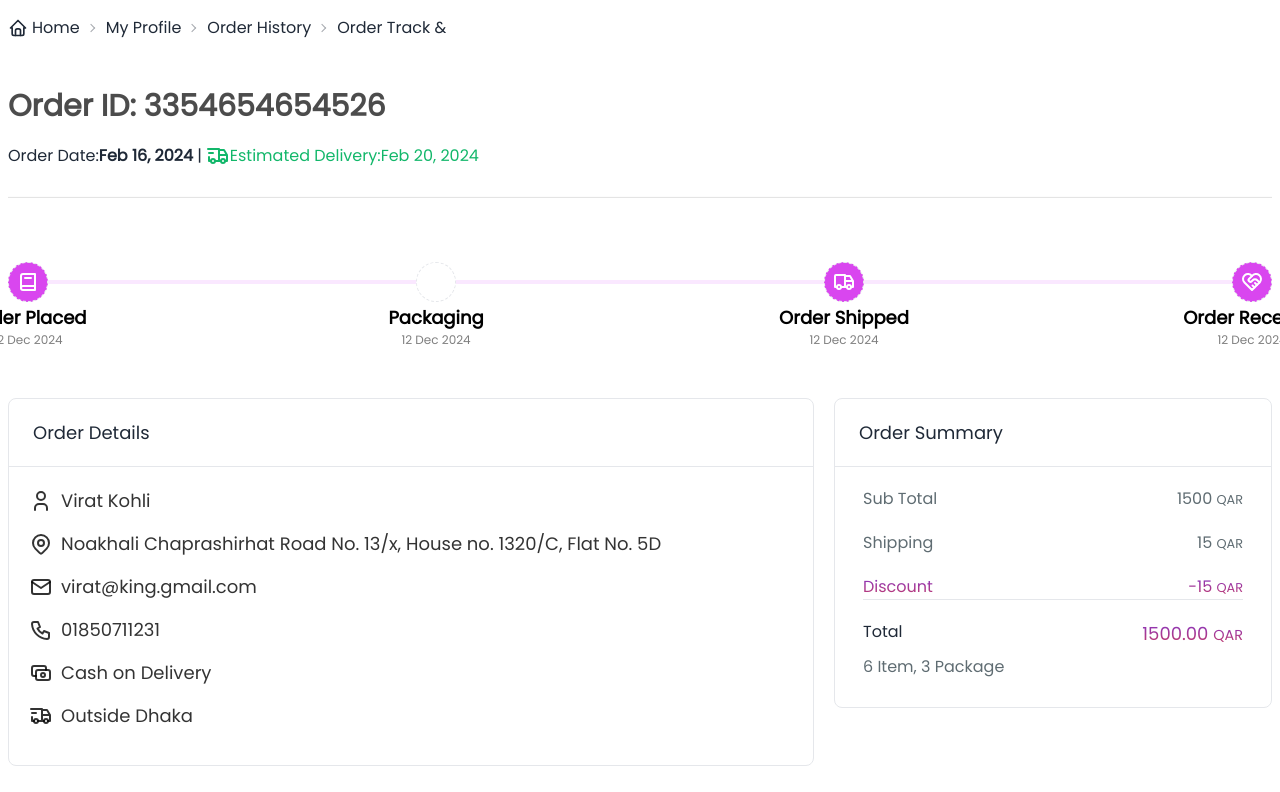
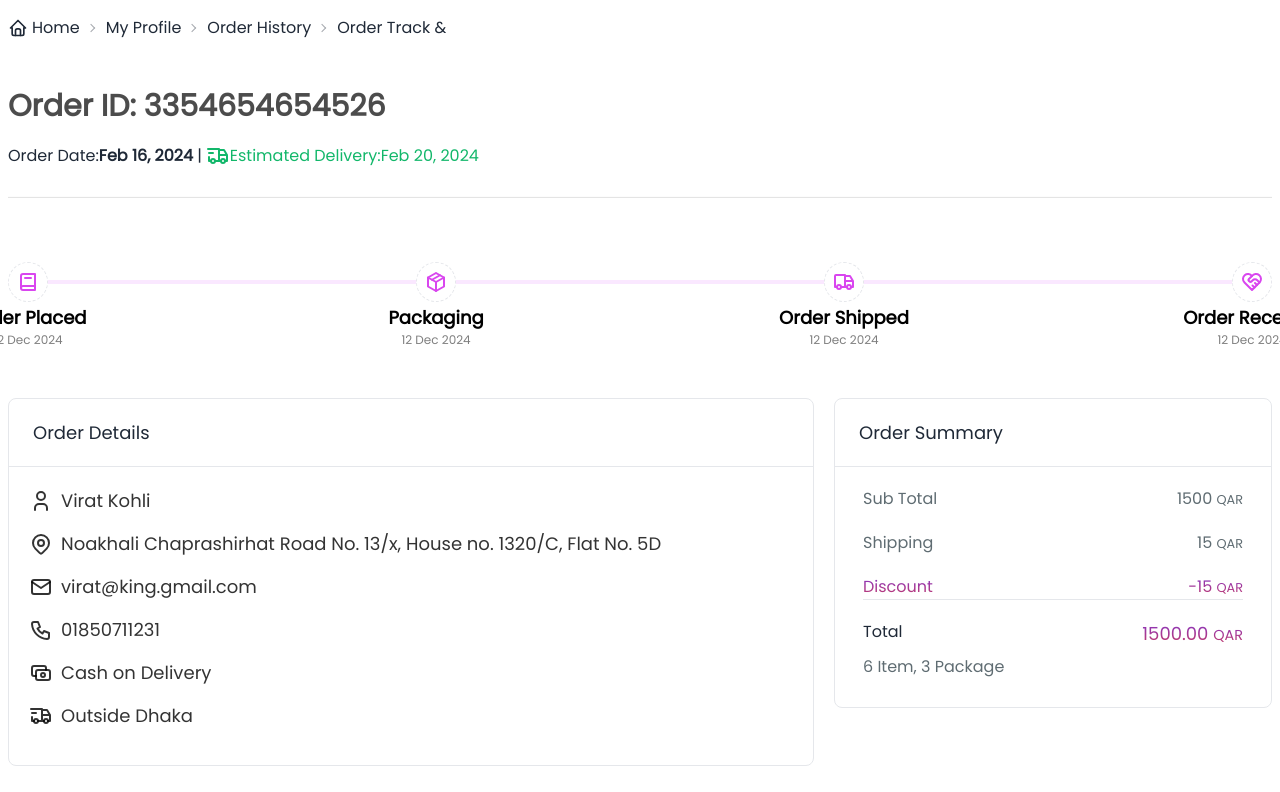
Before and after one commit to expertsquad/q-print-client, a Next.js app: page /ordertrack in a window 1280 px wide. Shown: the top 792 px of the page. Built offline with nearby package versions, Linux system fonts and the light colour scheme.

Commit message:
working on login page

```diff
--- a/package.json
+++ b/package.json
@@ -15,6 +15,7 @@
     "rc-slider": "^10.5.0",
     "react": "^18",
     "react-dom": "^18",
+    "react-hook-form": "^7.49.3",
     "react-redux": "^9.1.0"
   },
   "devDependencies": {
--- a/src/app/login/page.tsx
+++ b/src/app/login/page.tsx
@@ -1,11 +1,90 @@
-import React from "react";
+"use client";
+import Image from "next/image";
+import logo from "@/assets/logo.svg";
+import Link from "next/link";
+import { useForm, SubmitHandler } from "react-hook-form";
 
-const page = () => {
+interface IFormInput {
+  firstName: string;
+  lastName: string;
+  age: number;
+}
+
+const Login = () => {
+  const {
+    register,
+    formState: { errors },
+    handleSubmit,
+  } = useForm();
+  const onSubmit = (data: any) => console.log(data);
   return (
-    <div className="bg-[url('/assets/Background-login-signup.svg')]">
-      This Is login
+    <div className="h-screen flex items-center justify-center">
+      <div className="md:max-w-[600px] bg-white shadow-modalShadow px-11 pb-7 rounded-2xl">
+        {/* //Logo */}
+        <div className="flex justify-center items-center mb-5 mt-12 md:mt-20">
+          <Image src={logo} alt="Logo" />
+        </div>
+        <p className="[font-size:_clamp(16px,2vw,18px)] text-black opacity-50 text-center">
+          Best online e-commerce website for you
+        </p>
+        <div className="divider divider-[#548]">OR</div>
+        {/* //Form */}
+        <form onSubmit={handleSubmit(onSubmit)}>
+          <label htmlFor=""></label>
+          <input
+            placeholder="Email or Phone"
+            className="border border-black border-opacity-10 py-4 w-full rounded-xl placeholder:pl-5 text-black opacity-50 outline-none"
+            {...register("mail", {
+              required: "Email Address or Phone Number is required",
+            })}
+            aria-invalid={errors.mail ? "true" : "false"}
+          />
+          <input
+            type="password"
+            placeholder="Type your password"
+            className="mt-7 border border-black border-opacity-10 py-4 w-full rounded-xl placeholder:pl-5 text-black opacity-50 outline-none"
+            {...register("password", {
+              required: true,
+              minLength: 6,
+            })}
+          />
+          {/* //Submit Button */}
+          <button
+            type="submit"
+            className="main-bg-color w-full my-7 rounded-lg text-white py-3"
+          >
+            Login
+          </button>
+
+          {/* //Remember Me */}
+          <div className="flex items-center justify-center mb-5">
+            <div className="flex items-center mr-4">
+              <input
+                id="remember"
+                type="checkbox"
+                value=""
+                className="w-4 h-4 border border-gray-300 rounded bg-gray-50 focus:ring-3 focus:ring-blue-300 dark:bg-gray-700 dark:border-gray-600 dark:focus:ring-blue-600 dark:ring-offset-gray-800 dark:focus:ring-offset-gray-800"
+                required
+              />
+            </div>
+            <label
+              htmlFor="remember"
+              className="[font-size:_clamp(16px,4vw,18px)] text-black opacity-50"
+            >
+              Remember me for 30 days
+            </label>
+          </div>
+        </form>
+
+        <p className="[font-size:_clamp(16px,4vw,18px)] text-black opacity-50 text-center">
+          Don’t have your account?{" "}
+          <Link className="main-text-color" href="/signup">
+            Register Now
+          </Link>
+        </p>
+      </div>
     </div>
   );
 };
 
-export default page;
+export default Login;
--- a/src/app/signup/page.tsx
+++ b/src/app/signup/page.tsx
@@ -1,7 +1,12 @@
+import Link from "next/link";
 import React from "react";
 
 const page = () => {
-  return <div>Warranty here</div>;
+  return (
+    <div>
+      <Link href="/login">Login</Link>
+    </div>
+  );
 };
 
 export default page;
--- a/src/components/OrderTrack/OrderedStep.tsx
+++ b/src/components/OrderTrack/OrderedStep.tsx
@@ -10,33 +10,19 @@ interface StepProps {
   icon: JSX.Element;
   title: string;
   date: string;
-  status?: "orderPlaced" | "packaging" | "orderShipped" | "orderReceived";
 }
 
-const Step: FC<StepProps> = ({ icon, title, date, status }) => {
-  const isEvenStep = status === "packaging";
-  // ||
-  // status === "orderReceived" ||
-  // status === "orderPlaced" ||
-  // status === "orderShipped";
-
-  return (
-    <div
-      className={`relative z-10 grid w-10 h-10 font-bold text-white transition-all duration-300 rounded-full place-items-center border border-dashed
-      ${
-        isEvenStep ? "bg-white text-fuchsia-500" : "bg-fuchsia-500 text-white"
-      }`}
-    >
-      <span>{icon}</span>
+const Step: FC<StepProps> = ({ icon, title, date }) => (
+  <div className="relative z-10 grid w-10 h-10 font-bold text-white transition-all duration-300 bg-white rounded-full place-items-center border border-dashed active:bg-fuchsia-500">
+    <span className="text-fuchsia-500 active:text-white">{icon}</span>
     <div className="absolute -bottom-[3rem] w-max text-center">
-        <h6 className="text-[14px] md:text-[18px] text-black">{title}</h6>
+      <h6 className="text-[14px] md:text-[18px]  text-black">{title}</h6>
       <p className="text-[12px] antialiased font-normal text-black opacity-50">
         {date}
       </p>
     </div>
   </div>
 );
-};
 
 const OrderedStep: FC = () => (
   <div className="md:w-full mb-20 py-4">
@@ -44,29 +30,13 @@ const OrderedStep: FC = () => (
       <div className="absolute left-0 top-2/4 h-0.5 w-full -translate-y-2/4 bg-gray-300"></div>
       <div className="absolute left-0 top-2/4 h-1 w-full -translate-y-2/4 bg-fuchsia-100 transition-all duration-500"></div>
 
-      <Step
-        icon={<IconBook2 />}
-        title="Order Placed"
-        date="12 Dec 2024"
-        status="orderPlaced"
-      />
-      <Step
-        icon={<IconPackage />}
-        title="Packaging"
-        date="12 Dec 2024"
-        status="packaging"
-      />
-      <Step
-        icon={<IconTruck />}
-        title="Order Shipped"
-        date="12 Dec 2024"
-        status="orderShipped"
-      />
+      <Step icon={<IconBook2 />} title="Order Placed" date="12 Dec 2024" />
+      <Step icon={<IconPackage />} title="Packaging" date="12 Dec 2024" />
+      <Step icon={<IconTruck />} title="Order Shipped" date="12 Dec 2024" />
       <Step
         icon={<IconHeartHandshake />}
         title="Order Received"
         date="12 Dec 2024"
-        status="orderReceived"
       />
     </div>
   </div>
--- a/tailwind.config.ts
+++ b/tailwind.config.ts
@@ -13,6 +13,10 @@ const config: Config = {
       fontSize: {
         clamp: "clamp(1rem, 5vw, 3rem)", // use it like this => [font-size:_clamp(2em,5vw,10em)]
       },
+      boxShadow: {
+        miniCardShadow: "0px 0px 15.958px 0px rgba(231, 60, 23, 0.10)",
+        modalShadow: "0px 4px 30px 0px rgba(0, 0, 0, 0.15)",
+      },
     },
   },
   plugins: [require("daisyui")],
```
Also changed, not shown: src/assets/logo.svg (added), 1 other file (tests, documents, lock files or other folders). Lines whose indentation alone changed are shown as unchanged.
